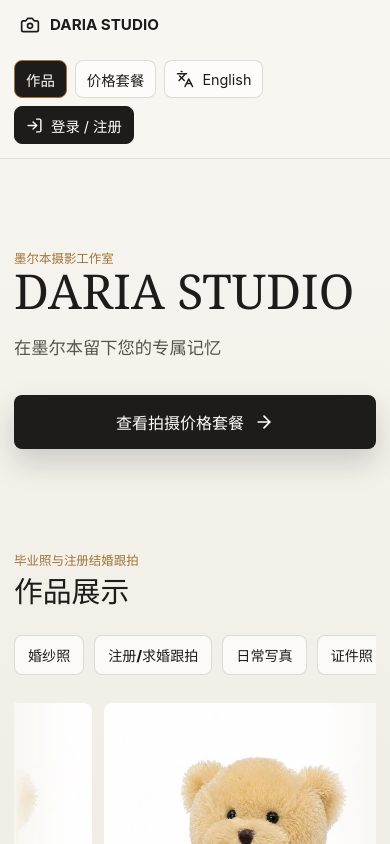
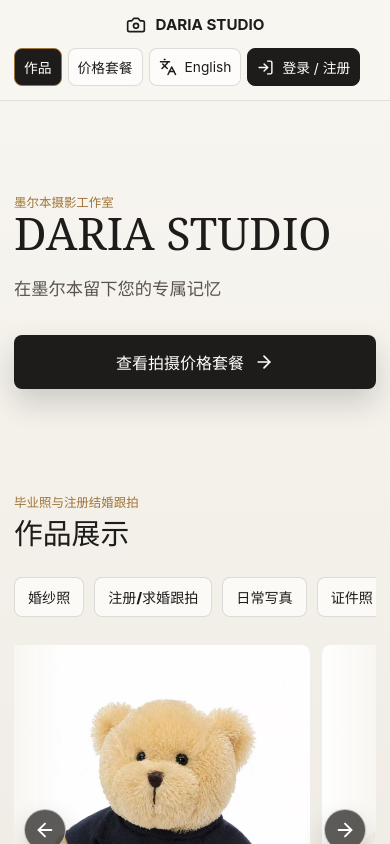
Before and after one commit to Vic5C7/daria-studio-showcase, a React (Vite) app in the folder wiki/prototype/high-fidelity/: page / in a window 390 px wide. Shown: the top 844 px of the page. Built offline with nearby package versions, Linux system fonts and the light colour scheme.

Commit message:
Fix mobile responsive pricing layout

```diff
--- a/wiki/prototype/high-fidelity/src/pages/PricingPage.tsx
+++ b/wiki/prototype/high-fidelity/src/pages/PricingPage.tsx
@@ -1193,13 +1193,6 @@ export function PricingPage({ language, content, isAdmin, onChange, onNavigateHo
 
   return (
     <section className="pricing-page">
-      <aside className="floating-total" aria-live="polite">
-        <span>{pricingContent.estimatedTotal[language]}</span>
-        <strong className={hasConfirmedTotal ? undefined : "floating-total-status"}>
-          {totalDisplay}
-        </strong>
-      </aside>
-
       <div className="pricing-hero">
         <div className="pricing-hero-actions">
           <button className="back-button" type="button" onClick={onNavigateHome}>
@@ -1221,6 +1214,13 @@ export function PricingPage({ language, content, isAdmin, onChange, onNavigateHo
         <h1>{pricingContent.title[language]}</h1>
         <p>{pricingContent.intro[language]}</p>
       </div>
+
+      <aside className="floating-total" aria-live="polite">
+        <span>{pricingContent.estimatedTotal[language]}</span>
+        <strong className={hasConfirmedTotal ? undefined : "floating-total-status"}>
+          {totalDisplay}
+        </strong>
+      </aside>
 
       <div className="pricing-layout flow-layout">
         {isFlowSectionVisible("areas") && (
--- a/wiki/prototype/high-fidelity/src/styles/global.css
+++ b/wiki/prototype/high-fidelity/src/styles/global.css
@@ -13,10 +13,16 @@
   box-sizing: border-box;
 }
 
+html {
+  overflow-x: hidden;
+}
+
 body {
   margin: 0;
   min-width: 320px;
   min-height: 100vh;
+  min-height: 100dvh;
+  overflow-x: hidden;
   background:
     linear-gradient(180deg, rgba(248, 246, 241, 0.98), rgba(238, 234, 226, 0.98)),
     #f8f6f1;
@@ -40,6 +46,8 @@ img {
 
 .site-shell {
   min-height: 100vh;
+  min-height: 100dvh;
+  overflow-x: hidden;
 }
 
 .site-header {
@@ -92,6 +100,8 @@ img {
 }
 
 .site-nav {
+  min-width: 0;
+  max-width: 100%;
   flex-wrap: wrap;
   gap: 8px;
   justify-content: flex-end;
@@ -176,6 +186,12 @@ img {
   overflow: hidden;
   text-overflow: ellipsis;
   white-space: nowrap;
+}
+
+.user-chip span {
+  min-width: 0;
+  overflow: hidden;
+  text-overflow: ellipsis;
 }
 
 .user-chip svg {
@@ -242,6 +258,7 @@ img {
   display: grid;
   gap: 6px;
   width: max-content;
+  max-width: calc(100vw - 28px);
   min-width: 190px;
   padding: 8px;
   border: 1px solid rgba(30, 28, 26, 0.12);
@@ -334,6 +351,7 @@ h1 {
 
 .primary-action {
   gap: 10px;
+  max-width: 100%;
   min-height: 54px;
   margin-top: 14px;
   padding: 0 22px;
@@ -355,6 +373,11 @@ h1 {
   box-shadow: 0 18px 36px rgba(159, 116, 55, 0.24);
 }
 
+.primary-action span {
+  min-width: 0;
+  overflow-wrap: anywhere;
+}
+
 .gallery-section {
   padding: 32px 0 78px;
 }
@@ -449,7 +472,8 @@ h1 {
 
 .gallery-carousel {
   position: relative;
-  width: min(100vw - 36px, 1180px);
+  width: 100%;
+  max-width: 1180px;
   margin: 0 auto;
   overflow: hidden;
 }
@@ -639,10 +663,12 @@ h1 {
 .studio-album-modal {
   display: flex;
   flex-direction: column;
-  width: min(60vw, 1240px);
-  min-width: min(920px, calc(100vw - 40px));
+  width: min(100%, 1240px);
+  min-width: 0;
   min-height: 60vh;
+  min-height: 60dvh;
   max-height: min(86vh, 840px);
+  max-height: min(86dvh, 840px);
   overflow: auto;
   padding: clamp(22px, 3vw, 36px);
   border: 1px solid rgba(255, 255, 255, 0.54);
@@ -764,6 +790,7 @@ h1 {
   display: grid;
   place-items: center;
   min-height: calc(100vh - 76px);
+  min-height: calc(100dvh - 76px);
   padding: clamp(42px, 7vw, 76px) 0 86px;
 }
 
@@ -1443,6 +1470,7 @@ h1 {
   justify-content: space-between;
   gap: 24px;
   width: min(380px, calc(100vw - 36px));
+  max-width: calc(100% - 36px);
   min-height: 82px;
   padding: 18px 22px;
   border: 1px solid rgba(30, 28, 26, 0.08);
@@ -1459,6 +1487,7 @@ h1 {
 }
 
 .floating-total strong {
+  min-width: 0;
   color: #050505;
   font-size: clamp(1.6rem, 3vw, 2.15rem);
   line-height: 1;
@@ -2172,8 +2201,11 @@ textarea {
   display: flex;
   flex-direction: column;
   width: min(820px, calc(100vw - 32px));
+  max-width: 100%;
   height: min(88vh, 860px);
+  height: min(88dvh, 860px);
   max-height: min(88vh, 860px);
+  max-height: min(88dvh, 860px);
   overflow: hidden;
   border: 1px solid rgba(30, 28, 26, 0.12);
   border-radius: 8px;
@@ -2183,6 +2215,7 @@ textarea {
 
 .admin-modal-wide {
   width: min(1120px, calc(100vw - 32px));
+  max-width: 100%;
 }
 
 .admin-modal-header {
@@ -2606,7 +2639,11 @@ textarea {
   }
 
   .floating-total {
-    top: 132px;
+    position: static;
+    width: 100%;
+    max-width: none;
+    min-height: 74px;
+    margin: 0 0 18px;
   }
 
   .pricing-layout {
@@ -2658,24 +2695,43 @@ textarea {
   .auth-page,
   .customers-page,
   .album-page {
-    width: min(100% - 28px, 1180px);
+    width: min(1180px, calc(100% - 28px));
   }
 
   .site-header {
+    flex-direction: column;
+    align-items: stretch;
+    gap: 12px;
     min-height: auto;
     padding: 14px;
   }
 
+  .site-nav {
+    width: 100%;
+    gap: 6px;
+    justify-content: flex-start;
+  }
+
   .floating-total {
-    top: 118px;
-    right: 14px;
-    width: min(340px, calc(100vw - 28px));
+    display: grid;
+    grid-template-columns: 1fr;
+    width: 100%;
+    gap: 8px;
     min-height: 70px;
     padding: 14px 16px;
   }
 
   .floating-total span {
     font-size: 0.92rem;
+  }
+
+  .floating-total strong,
+  .floating-total strong.floating-total-status {
+    width: 100%;
+    max-width: none;
+    text-align: left;
+    white-space: normal;
+    overflow-wrap: anywhere;
   }
 
   .brand-mark {
@@ -2688,8 +2744,8 @@ textarea {
   .logout-button,
   .user-chip {
     min-height: 38px;
-    padding: 0 11px;
-    font-size: 0.9rem;
+    padding: 0 9px;
+    font-size: 0.86rem;
   }
 
   .user-session {
@@ -2713,7 +2769,7 @@ textarea {
   }
 
   h1 {
-    font-size: 3rem;
+    font-size: 2.8rem;
   }
 
   .primary-action {
@@ -2748,7 +2804,8 @@ textarea {
   }
 
   .gallery-carousel {
-    width: min(100vw - 28px, 1180px);
+    width: 100%;
+    max-width: none;
   }
 
   .gallery-track {
@@ -2765,6 +2822,7 @@ textarea {
 
   .studio-album-modal {
     max-height: 84vh;
+    max-height: 84dvh;
     padding: 16px;
   }
 
@@ -2852,9 +2910,11 @@ textarea {
 
   .admin-modal,
   .admin-modal-wide {
-    width: calc(100vw - 20px);
+    width: min(100%, calc(100vw - 20px));
     height: calc(100vh - 20px);
+    height: calc(100dvh - 20px);
     max-height: calc(100vh - 20px);
+    max-height: calc(100dvh - 20px);
   }
 
   .admin-modal-header,
@@ -2905,3 +2965,14 @@ textarea {
     width: auto;
   }
 }
+
+@media (max-width: 380px) {
+  .site-nav .auth-button-primary {
+    flex: 0 0 100%;
+    width: 100%;
+  }
+
+  h1 {
+    font-size: 2.45rem;
+  }
+}
```
